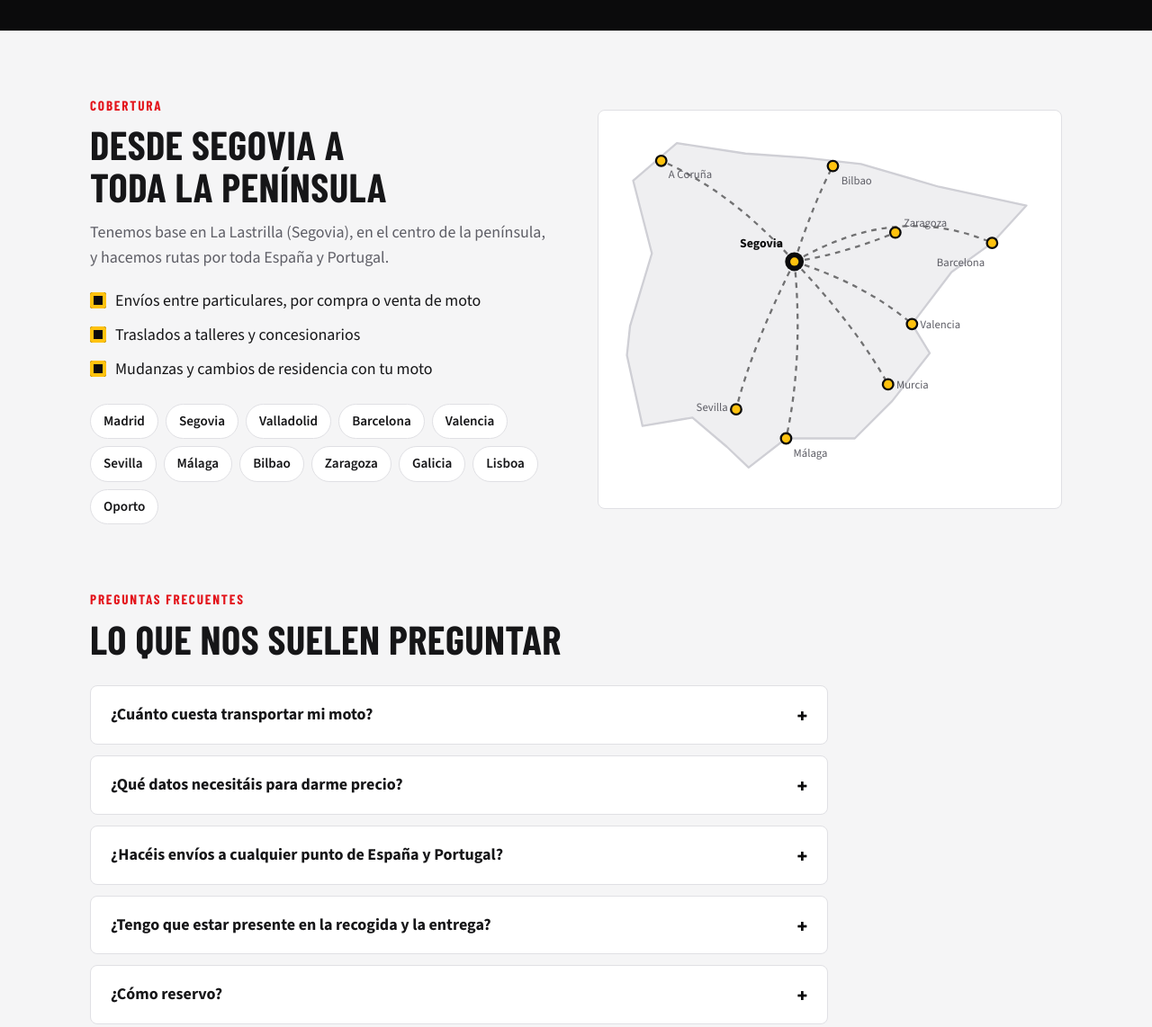
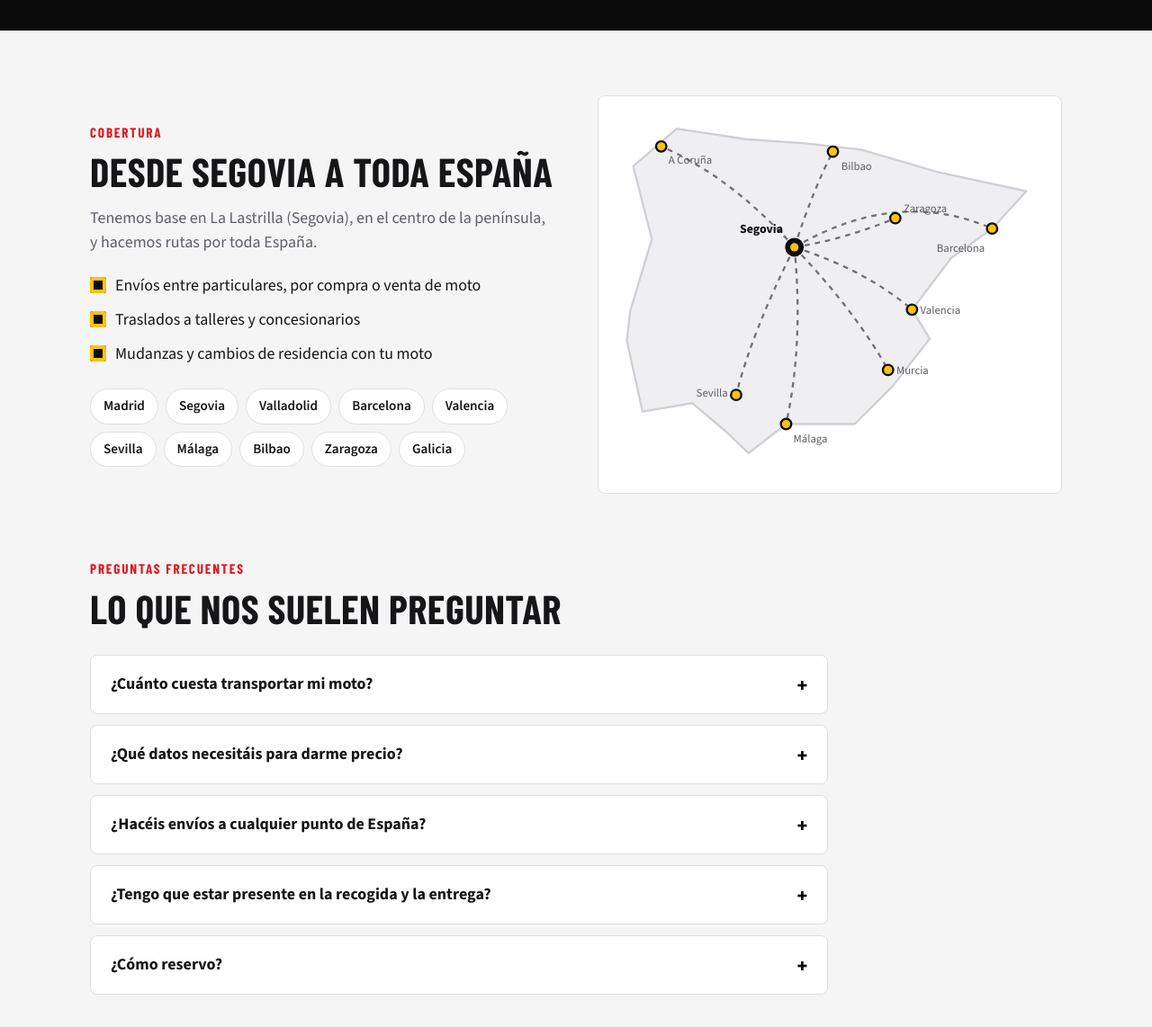
Before and after one commit to motoenrutaspain/motoenrutaspain.github.io, a plain HTML site: page index.html in a window 1280 px wide. Shown: the part 5160-6302 px from the top of the page at 90% size. Drawn offline with nearby package versions, Linux system fonts and the light colour scheme; a web font is replaced by a local one.

```diff
--- a/index.html
+++ b/index.html
@@ -365,14 +365,14 @@ footer nav{display:flex;gap:18px;flex-wrap:wrap}
     <div class="wrap cobertura">
       <div>
         <p class="kicker">Cobertura</p>
-        <h2>Desde Segovia a toda la península</h2>
-        <p class="intro" style="margin-bottom:0">Tenemos base en La Lastrilla (Segovia), en el centro de la península, y hacemos rutas por toda España y Portugal.</p>
+        <h2>Desde Segovia a toda España</h2>
+        <p class="intro" style="margin-bottom:0">Tenemos base en La Lastrilla (Segovia), en el centro de la península, y hacemos rutas por toda España.</p>
         <ul class="lista-ok">
           <li>Envíos entre particulares, por compra o venta de moto</li>
           <li>Traslados a talleres y concesionarios</li>
           <li>Mudanzas y cambios de residencia con tu moto</li>
         </ul>
-        <nav class="zonas-lista" aria-label="Zonas donde trabajamos"><a href="transporte-motos-madrid.html">Madrid</a><a href="transporte-motos-segovia.html">Segovia</a><a href="transporte-motos-valladolid.html">Valladolid</a><a href="transporte-motos-barcelona.html">Barcelona</a><a href="transporte-motos-valencia.html">Valencia</a><a href="transporte-motos-sevilla.html">Sevilla</a><a href="transporte-motos-malaga.html">Málaga</a><a href="transporte-motos-bilbao.html">Bilbao</a><a href="transporte-motos-zaragoza.html">Zaragoza</a><a href="transporte-motos-galicia.html">Galicia</a><a href="transporte-motos-lisboa.html">Lisboa</a><a href="transporte-motos-oporto.html">Oporto</a></nav>
+        <nav class="zonas-lista" aria-label="Zonas donde trabajamos"><a href="transporte-motos-madrid.html">Madrid</a><a href="transporte-motos-segovia.html">Segovia</a><a href="transporte-motos-valladolid.html">Valladolid</a><a href="transporte-motos-barcelona.html">Barcelona</a><a href="transporte-motos-valencia.html">Valencia</a><a href="transporte-motos-sevilla.html">Sevilla</a><a href="transporte-motos-malaga.html">Málaga</a><a href="transporte-motos-bilbao.html">Bilbao</a><a href="transporte-motos-zaragoza.html">Zaragoza</a><a href="transporte-motos-galicia.html">Galicia</a></nav>
       </div>
       <div class="mapa">
         <svg viewBox="-10 -10 410 340" role="img" aria-label="Mapa de rutas desde Segovia a las principales ciudades de España">
@@ -403,7 +403,7 @@ footer nav{display:flex;gap:18px;flex-wrap:wrap}
       <div class="faq">
         <details><summary>¿Cuánto cuesta transportar mi moto?</summary><p>Depende del modelo de moto y de la ruta. Mándanos esos datos por WhatsApp o con el formulario y te damos un precio orientativo sin compromiso.</p></details>
         <details><summary>¿Qué datos necesitáis para darme precio?</summary><p>El modelo de la moto, la dirección de recogida y la de entrega. Si hay algo especial, como un acceso complicado o una fecha concreta, cuéntanoslo en el comentario.</p></details>
-        <details><summary>¿Hacéis envíos a cualquier punto de España y Portugal?</summary><p>Sí, cubrimos toda la península ibérica. Pregúntanos por tu ruta concreta.</p></details>
+        <details><summary>¿Hacéis envíos a cualquier punto de España?</summary><p>Sí, cubrimos toda España. Pregúntanos por tu ruta concreta.</p></details>
         <details><summary>¿Tengo que estar presente en la recogida y la entrega?</summary><p>Necesitamos que alguien nos entregue la moto y que alguien la reciba en destino. Puede ser otra persona si nos lo indicas al reservar.</p></details>
         <details><summary>¿Cómo reservo?</summary><p>Cuando tengas el precio, confirma la reserva por WhatsApp o con el formulario y acordamos el día de recogida.</p></details>
       </div>
```
